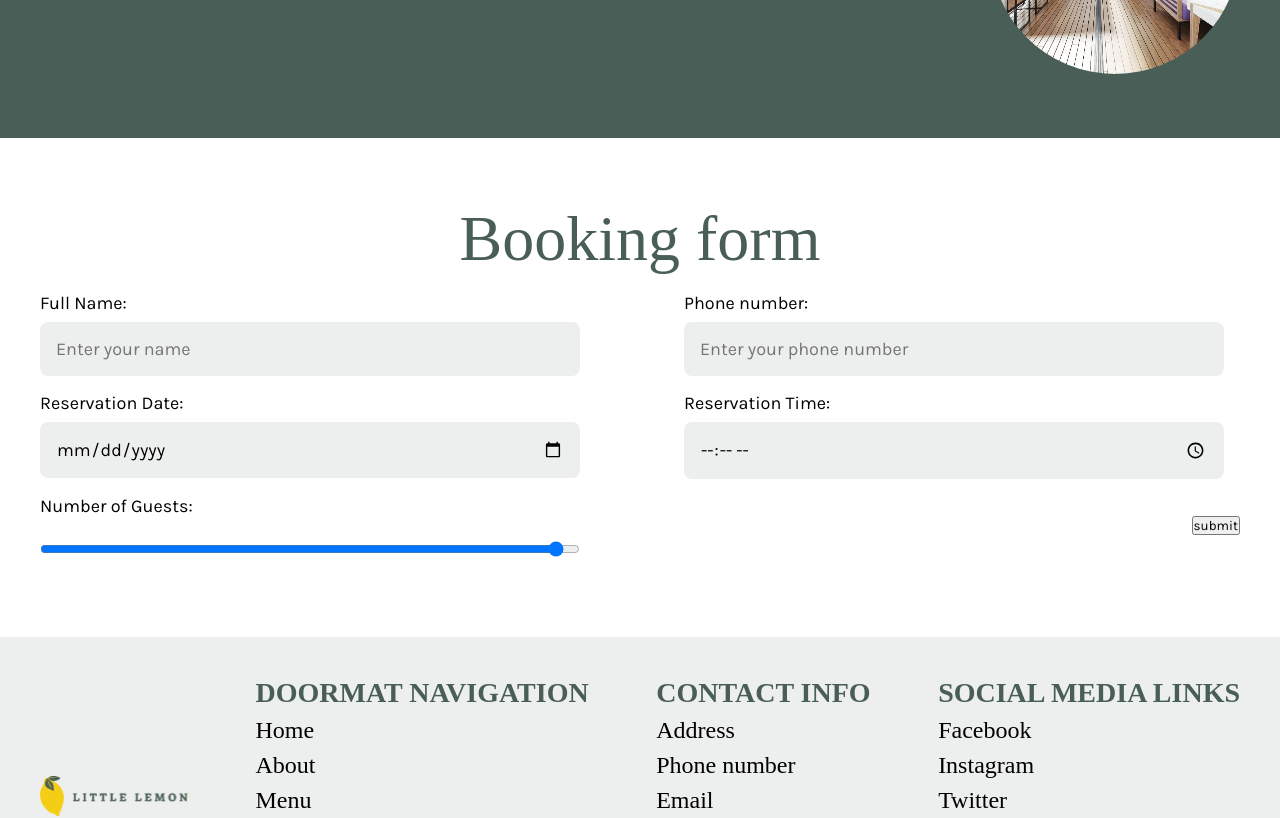
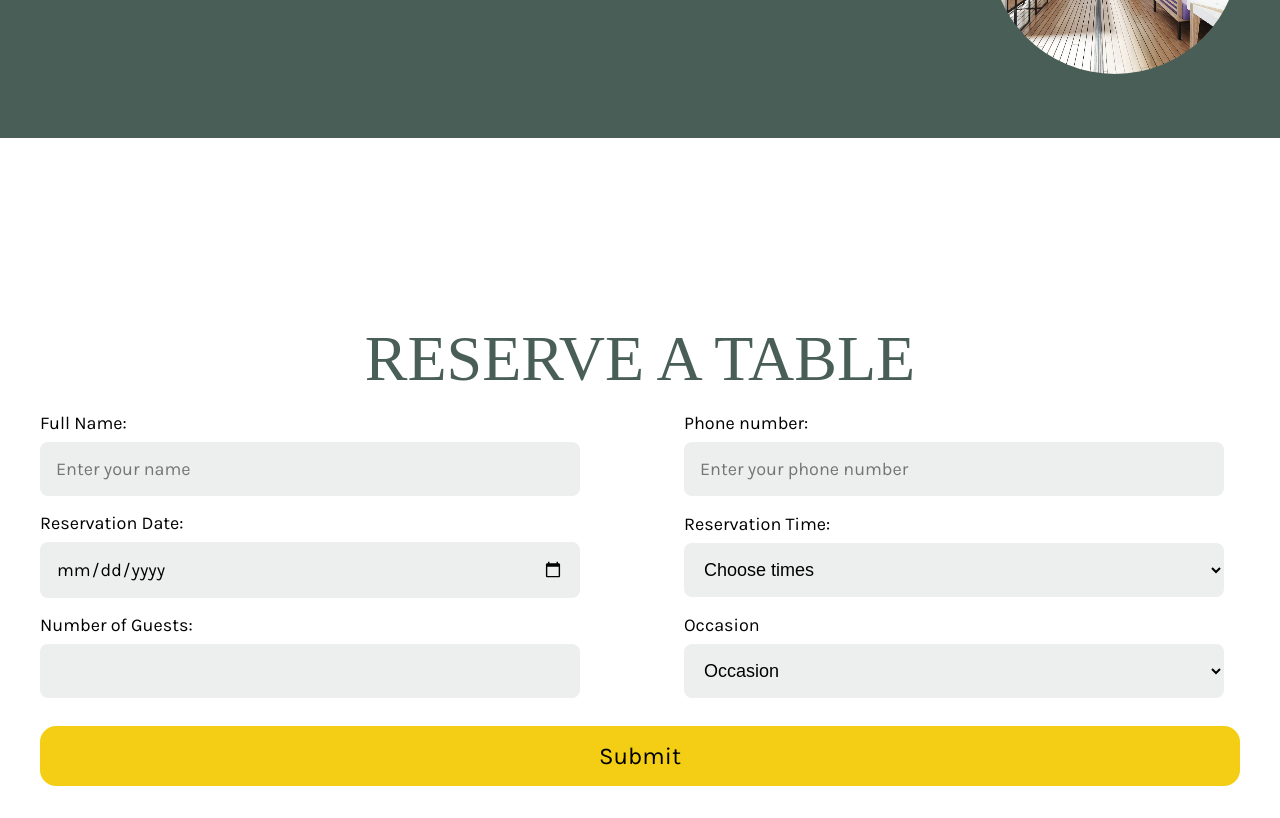
Before and after one commit to thienanlu/capstone, a React (Create React App) app: page /reservation in a window 1280 px wide. Shown: the part 360-1178 px from the top of the page. Built offline with nearby package versions, Linux system fonts and the light colour scheme; a web font is replaced by a local one.

Commit message:
connecting API to app

```diff
--- a/public/index.html
+++ b/public/index.html
@@ -52,5 +52,6 @@
       To begin the development, run `npm start` or `yarn start`.
       To create a production bundle, use `npm run build` or `yarn build`.
     -->
+    <script src="https://raw.githubusercontent.com/courseraap/capstone/main/api.js"></script>
   </body>
 </html>
--- a/src/assets/BookingForm.js
+++ b/src/assets/BookingForm.js
@@ -1,31 +1,78 @@
 import  {useState} from 'react'
+import button from './button'
+
 
 function BookingForm(props){
+    let today = new Date()
+    const [name, setName] = useState()
+    const [number, setNumber] = useState()
+    const [date, setDate] = useState()
+    const [time, setTime] = useState()
+    const [guest, setGuest] = useState()
+    const [occasion, setOccasion] = useState()
+
+
+    const handleSubmit = (e) => {
+        e.preventDefault();
+        clearForm()
+        alert("Account created!");
+        console.log('table booking for', name, number, date, time, guest, occasion);
+      };
+
+
+    const clearForm = () => {
+        setName('')
+        setNumber('')
+        setDate('')
+        setTime('')
+        setGuest('')
+        setOccasion('')
+    }
+
+    const handleTime = (e) => {
+        setDate(e.target.value)
+        props.dispatch(date, 'UPDATE_TIME')
+    }
+
+
     return(
         <div className="form-wrapper app-section">
-            <h3 className='form-title'>Booking form</h3>
-            <form className='booking-form'>
+            <h3 className='form-title'>RESERVE A TABLE</h3>
+            <form className='booking-form' onSubmit={handleSubmit}>
                 <div className='form-input-wrapper'>
                     <label>Full Name:</label>
-                    <input required type="text" name="name" placeholder="Enter your name" />
+                    <input required onChange={(e => setName(e.target.value))} type="text" value={name} name="name" placeholder="Enter your name" />
                 </div>
                 <div className='form-input-wrapper'>
                     <label>Phone number:</label>
-                    <input required type="tel" name="phone" placeholder="Enter your phone number" />
+                    <input onChange={(e => setNumber(e.target.value))} type="tel" value={number} name="phone" placeholder="Enter your phone number" />
                 </div>
                 <div className='form-input-wrapper'>
                     <label>Reservation Date:</label>
-                    <input required type="date" name="date" />
+                    <input onChange={handleTime} value={date} type="date" name="date" className='date-input'/>
                 </div>
                 <div className='form-input-wrapper'>
                     <label>Reservation Time:</label>
-                    <input required type='time' name="time" />
+                    {/* <input onChange={(e => setTime(e.target.value))} value={time} type='time' name="time" /> */}
+                    <select onChange={(e => setTime(e.target.value))} value={time} name="time">
+                        <option value='default'>Choose times</option>
+                        {props.availableTimes.map(time => <option value={time}>{time}</option>)}
+                    </select>
                 </div>
                 <div className='form-input-wrapper'>
                     <label>Number of Guests:</label>
-                    <input required type='range' name="guest-number" min="1" max="30"></input>
+                    <input onChange={(e => setGuest(e.target.value))} value={guest} type='number' name="guest-number" min="1" max="30"></input>
                 </div>
-                <input type='submit' value="submit" className='submit-btn'></input>
+                <div className='form-input-wrapper'>
+                    <label>Occasion</label>
+                    <select value={occasion} onChange={(e => setOccasion(e.target.value))}>
+                        <option value="default">Occasion</option>
+                        <option value="anniversary">Anniversary</option>
+                        <option value="engagement">Engagement</option>
+                        <option value="party">Party</option>
+                    </select>
+                </div>
+                <input type='submit' value="Submit" className='submit-btn'></input>
             </form>
         </div>
     )
--- a/src/assets/Navbar.js
+++ b/src/assets/Navbar.js
@@ -1,3 +1,4 @@
+import React from 'react';
 import {Routes, Route, Link} from 'react-router-dom';
 
 function Navbar(){
--- a/src/assets/Reservation.js
+++ b/src/assets/Reservation.js
@@ -1,22 +1,83 @@
+import React, { useReducer, useState} from "react";
 import Header from "./header";
 import Footer from "./footer";
 import BookingForm from "./BookingForm";
-import BookingImage from './img/restaurant.jpg'
+import BookingImage from './img/restaurant.jpg';
+import './css/reservation.css';
 
-import './css/reservation.css'
+function initializeTimes(){
+    let date = new Date(99, 6, 12);
+    var data = fetchAPI(date)
+    return data
+}
 
-function Reservation(){
-    return(
+const seededRandom = function (seed) {
+    var m = 2**35 - 31;
+    var a = 185852;
+    var s = seed % m;
+    return function () {
+        return (s = s * a % m) / m;
+    };
+  }
+
+  const submitAPI = function(formData) {
+    return true;
+  };
+
+const fetchAPI = function(date) {
+    let result = [];
+    let random = seededRandom(date.getDate());
+    for(let i = 17; i <= 23; i++) {
+        if(random() < 0.5) {
+            result.push(i + ':00');
+        }
+        if(random() < 0.5) {
+            result.push(i + ':30');
+        }
+    }
+    return result;
+  };
+
+const UPDATE_TIME = "update";
+
+const updateTime = (state, action) => {
+    switch (action) {
+      case "UPDATE_TIMES":
+        return { ...state, times: fetchAPI(action.date) };
+      default:
+        return state;
+    };
+  };
+
+
+function Reservation() {
+    const [availableTimes, dispatch] = useReducer(updateTime(), initializeTimes());
+    // const handleRemoveTime = (time) => {
+    //     dispatch({ type: REMOVE_TIME, payload: time });
+    // };
+
+    // const handleAddTime = (time) => {
+    //     dispatch({ type: ADD_TIME, payload: time });
+    // };
+
+    return (
         <div className="reservation-page">
             <Header />
-            <section className="reservation-banner  app-section">
+            <section className="reservation-banner app-section">
                 <h3>Reserve a table</h3>
-                <img src={BookingImage} alt="restaurant-image"/>
+                <img src={BookingImage} alt="restaurant-image" />
             </section>
-            <BookingForm />
+            <BookingForm
+                availableTimes={availableTimes}
+                // onRemoveTime={handleRemoveTime}
+                // onAddTime={handleAddTime}
+                dispatch={updateTime}
+            />
             <Footer />
         </div>
-    )
+    );
 }
 
+
+
 export default Reservation;
--- a/src/assets/css/reservation.css
+++ b/src/assets/css/reservation.css
@@ -20,7 +20,8 @@
 
 /* booking form */
 .form-wrapper{
-
+    padding: 80px 40px;
+    margin-top: 120px;
 }
 
 .form-title{
@@ -31,6 +32,7 @@
 }
 
 .booking-form{
+    position: relative;
     display: flex;
     flex-wrap: wrap;
     align-items: center;
@@ -44,16 +46,35 @@
     margin: 16px 16px 0 0;
 }
 
-.form-input-wrapper > input{
+.form-input-wrapper > input,select{
     margin-top: 8px;
     padding: 16px;
     border-radius: 8px;
     border: none;
     font-size: 18px;
     color: #000;
+    cursor: pointer;
     background-color: var(--background-color);
 }
 
-.form-input-wrapper > input:focus-visible{
+.form-input-wrapper > input,select,option:focus-visible{
     outline: none;
 }
+
+.submit-btn{
+    width: 100%;
+    margin-top: 28px;
+    padding: 16px;
+    font-size: 24px;
+    font-weight: 400;
+    border: none;
+    border-radius: 16px;
+    cursor: pointer;
+    transition: all ease 0.2s;
+    background-color: var(--primary-color-2);
+}
+
+.submit-btn:hover{
+    background-color: var(--primary-color-1);
+    color: var(--primary-color-2);
+}
```
Also changed, not shown: src/assets/test.js (added, +8 -0 lines), src/assets/Confirmation.js (added), 1 other file (tests, documents, lock files or other folders).
